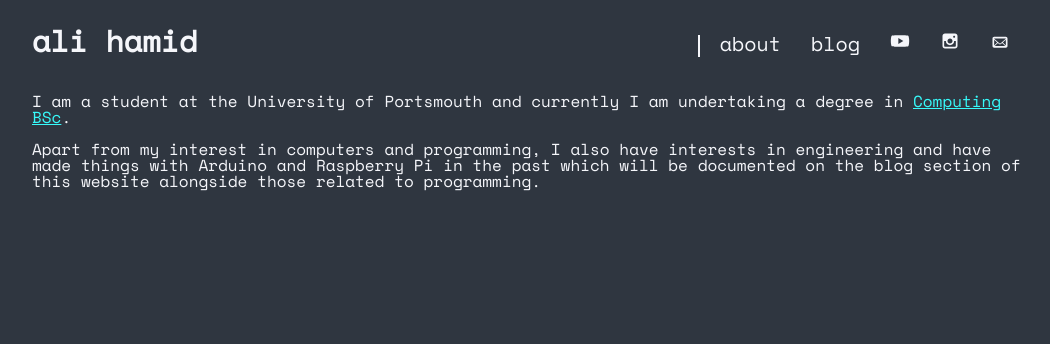
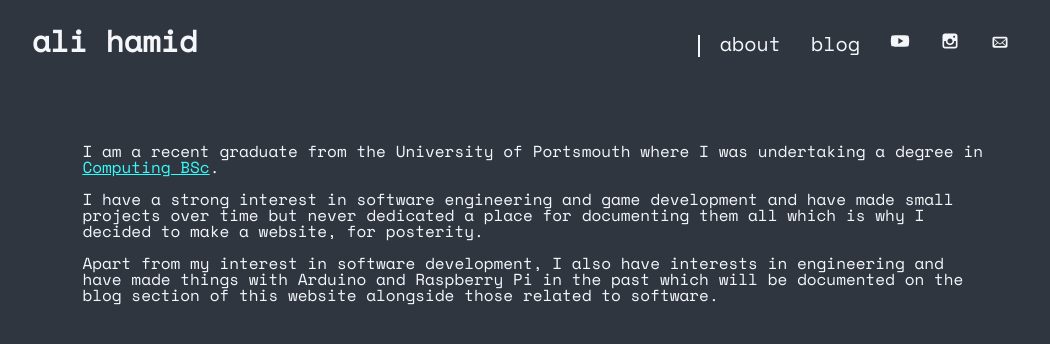
Before and after one commit to al651/alham.co, a React (Create React App) app: page / in a window 1280 px wide. Shown: the top 344 px of the page, without its empty margins (104-1154 px from the left). Built offline with nearby package versions, Linux system fonts and the light colour scheme.

Commit message:
styling changes + about updated + refactoring

```diff
--- a/src/components/BlogPostCard.js
+++ b/src/components/BlogPostCard.js
@@ -7,8 +7,7 @@ import PostData from "../posts.json"
 
 const BlogPostCard = () => {
     return (
-        <div className="bloglist">
-
+        <div className="post-list">
         {PostData.length &&
             PostData.map((post, i)=> {
                 return (
--- a/src/pages/About.js
+++ b/src/pages/About.js
@@ -1,18 +1,21 @@
-import '../styles/Home.css';
+import '../styles/About.css';
 
-function Home() {
+function About() {
   return (
     <p className="content">
-          I am a student at the University of Portsmouth and currently I am undertaking a degree in {/* This comment literally fixes an issue by adding an extra space here. Pretty hacky */}
+          I am a recent graduate from the University of Portsmouth where I was undertaking a degree in  {/* This comment literally fixes an issue by adding an extra space here. Pretty hacky */}
           <a className="courseLink" href="https://www.port.ac.uk/study/courses/bsc-hons-computing">
             Computing BSc
           </a>.
           <br></br>
           <br></br>
-          Apart from my interest in computers and programming, I also have interests in engineering and have made things with Arduino and Raspberry Pi in the past
-          which will be documented on the blog section of this website alongside those related to programming.
+          I have a strong interest in software engineering and game development and have made small projects over time but never dedicated a place for documenting them all which is why I decided to make a website, for posterity.
+          <br></br>
+          <br></br>
+          Apart from my interest in software development, I also have interests in engineering and have made things with Arduino and Raspberry Pi in the past
+          which will be documented on the blog section of this website alongside those related to software.
         </p>
   );
 }
 
-export default Home;
+export default About;
--- a/src/styles/Home.css
+++ b/src/styles/About.css
@@ -1,5 +1,6 @@
 .content{
     color: var(--text-color);
+    padding: 5%;
 }
 
 .courseLink{ /* External site links */
--- a/src/styles/BlogPostCard.css
+++ b/src/styles/BlogPostCard.css
@@ -1,4 +1,10 @@
 /* Colours defined in App.css  */
+
+.post-list{
+    padding: 2%;
+    padding-left: 20%;
+    padding-right: 20%;
+}
 
 .post-card{
     text-align: center;
```
